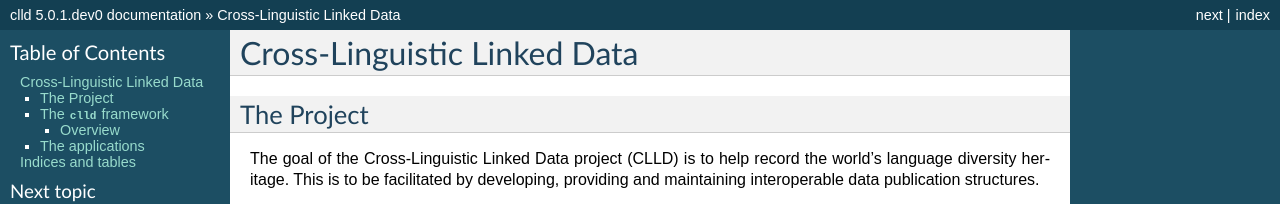
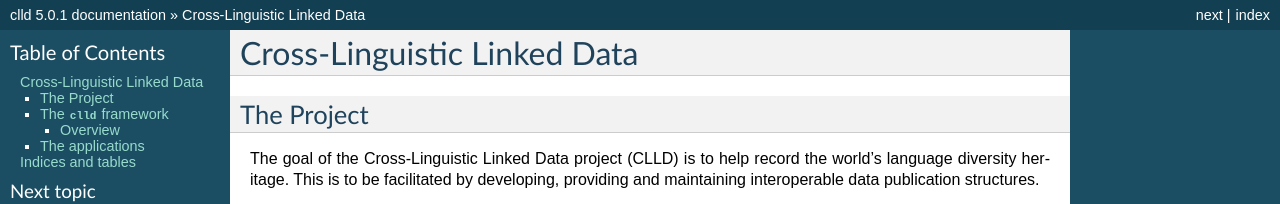
Before and after one commit to clld/clld, a Sphinx documentation site: the page built from docs/index.rst, in a window 1280 px wide and 900 px high. Shown: the top 204 px of the window. Built offline with Sphinx 7.4.7, drawn with Linux system fonts in a browser that asks for light colours; some of the changed text lies outside the part shown.

Commit message:
release 5.0.1

```diff
--- a/docs/conf.py
+++ b/docs/conf.py
@@ -51,10 +51,10 @@
 # built documents.
 #
 # The full version, including alpha/beta/rc tags.
-release = '5.0.1.dev0'
+release = '5.0.1'
 
 # The short X.Y version.
-version = '5.0.1.dev0'
+version = '5.0.1'
 
 # The language for content autogenerated by Sphinx. Refer to documentation
 # for a list of supported languages.
--- a/setup.py
+++ b/setup.py
@@ -31,7 +31,7 @@
 
 setup(
     name='clld',
-    version='5.0.1.dev0',
+    version='5.0.1',
     description=(
         'Python library supporting the development of cross-linguistic databases'),
     long_description=open('README.md').read(),
--- a/src/clld/__init__.py
+++ b/src/clld/__init__.py
@@ -3,7 +3,7 @@
 from clld.db.models import common
 from clld import interfaces
 
-__version__ = "5.0.1.dev0"
+__version__ = "5.0.1"
 
 
 class Resource(namedtuple('Resource', 'name model interface with_index with_rdfdump')):
```
